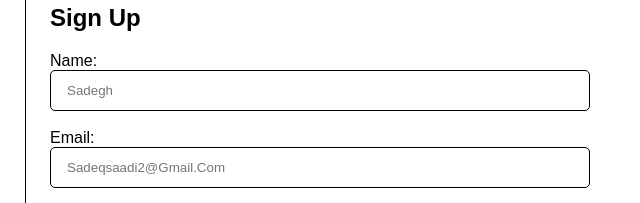
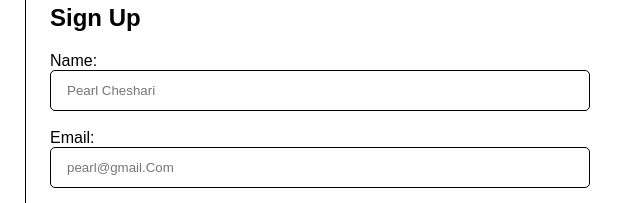
Before and after one commit to cheshari-pearl/SignUpForm, a plain HTML site: page index.html in a window 1280 px wide. Shown: the part 135-338 px from the top of the page, 274-914 px from the left. Drawn offline with Linux system fonts and the light colour scheme.

Commit message:
name changed

```diff
--- a/index.html
+++ b/index.html
@@ -13,15 +13,15 @@
              <p>Already have an account? <a href="sign_in.html"><b>Sign In</b></a></p>
      <br>
      <br>
-     <h2><b>Sign  Up</b></h2>
+     <h2><b>Sign Up</b></h2>
              <label for="name">Name:</label>
              <br>
-             <input name="name" type="text" class="input" placeholder="Sadegh" required/>
+             <input name="name" type="text" class="input" placeholder="Pearl Cheshari" required/>
              <br>
              <br>
              <label for="email">Email:</label>
              <br>
-             <input name="email" type="email" class="input" placeholder="Sadeqsaadi2@Gmail.Com" required />
+             <input name="email" type="email" class="input" placeholder="pearl@gmail.Com" required />
              <br>
              <br>
              <label for="password">Password:</label>
```
Also changed, not shown: sign_in.html (+2 -1 lines).
